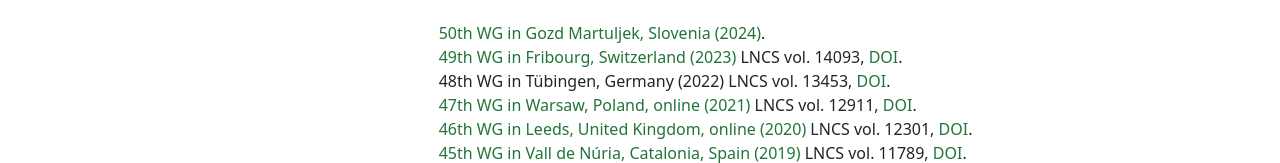
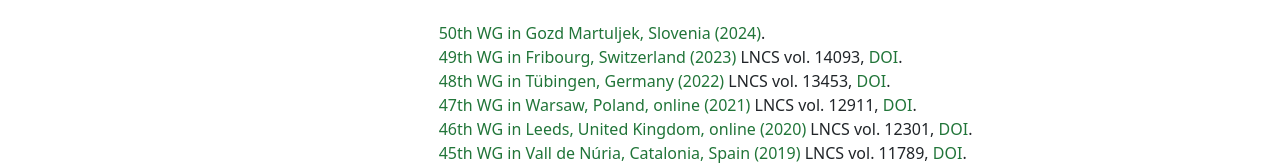
Before and after one commit to wg-conference/wg-conference, a plain HTML site: page past.html in a window 1280 px wide. Shown: the part 373-536 px from the top of the page. Drawn offline with nearby package versions, Linux system fonts and the light colour scheme.

Commit message:
Add back Link 2022

```diff
--- a/past.html
+++ b/past.html
@@ -39,7 +39,7 @@
 	<p>
 	<a href="https://conferences.famnit.upr.si/event/31/"> 50th WG in Gozd Martuljek, Slovenia (2024)</a>.<br>
 	<a href="https://events.unifr.ch/wg2023/"> 49th WG in Fribourg, Switzerland (2023)</a> LNCS vol. 14093, <a href="https://urldefense.com/v3/__https://doi.org/10.1007/978-3-031-43380-1__;!!Dc8iu7o!wWY5tEpdji0zmrboA0wT1D9nqRIy6v7EzTXU08vhsliW2ZlbFAosMuVpv00HSiauCF7U2oscXVEZ-qGK5JWdeuIL5CglrSLv92ei$">DOI</a>.<br>
-	48th WG in Tübingen, Germany (2022) LNCS vol. 13453, <a href="https://urldefense.com/v3/__https://doi.org/10.1007/978-3-031-15914-5__;!!Dc8iu7o!wWY5tEpdji0zmrboA0wT1D9nqRIy6v7EzTXU08vhsliW2ZlbFAosMuVpv00HSiauCF7U2oscXVEZ-qGK5JWdeuIL5CglrTkIEdol$"> DOI</a>.<br>
+	<a href="https://algo.cs.uni-tuebingen.de/wg2022/"> 48th WG in Tübingen, Germany (2022)</a> LNCS vol. 13453, <a href="https://urldefense.com/v3/__https://doi.org/10.1007/978-3-031-15914-5__;!!Dc8iu7o!wWY5tEpdji0zmrboA0wT1D9nqRIy6v7EzTXU08vhsliW2ZlbFAosMuVpv00HSiauCF7U2oscXVEZ-qGK5JWdeuIL5CglrTkIEdol$"> DOI</a>.<br>
 	<a href="https://urldefense.com/v3/__https://wg2021.mimuw.edu.pl/__;!!Dc8iu7o!wWY5tEpdji0zmrboA0wT1D9nqRIy6v7EzTXU08vhsliW2ZlbFAosMuVpv00HSiauCF7U2oscXVEZ-qGK5JWdeuIL5Cglrex9nppV$"> 47th WG in Warsaw, Poland, online (2021)</a> LNCS vol. 12911, <a href="https://urldefense.com/v3/__https://doi.org/10.1007/978-3-030-86838-3__;!!Dc8iu7o!wWY5tEpdji0zmrboA0wT1D9nqRIy6v7EzTXU08vhsliW2ZlbFAosMuVpv00HSiauCF7U2oscXVEZ-qGK5JWdeuIL5CglrX5kz3ao$"> DOI</a>. <br>
 	<a href="https://urldefense.com/v3/__https://algorithms.leeds.ac.uk/wg2020/__;!!Dc8iu7o!wWY5tEpdji0zmrboA0wT1D9nqRIy6v7EzTXU08vhsliW2ZlbFAosMuVpv00HSiauCF7U2oscXVEZ-qGK5JWdeuIL5CglrUiROSN7$">46th WG in Leeds, United Kingdom, online (2020)</a> LNCS vol. 12301, <a href="https://urldefense.com/v3/__https://doi.org/10.1007/978-3-030-60440-0__;!!Dc8iu7o!wWY5tEpdji0zmrboA0wT1D9nqRIy6v7EzTXU08vhsliW2ZlbFAosMuVpv00HSiauCF7U2oscXVEZ-qGK5JWdeuIL5CglrZMX22tU$"> DOI</a>.<br>
 	<a href="https://urldefense.com/v3/__http://wg2019.sau.thilikos.info/__;!!Dc8iu7o!wWY5tEpdji0zmrboA0wT1D9nqRIy6v7EzTXU08vhsliW2ZlbFAosMuVpv00HSiauCF7U2oscXVEZ-qGK5JWdeuIL5CglrYQsGP0H$">45th WG in Vall de Núria, Catalonia, Spain (2019)</a> LNCS vol. 11789, <a href="https://urldefense.com/v3/__https://doi.org/10.1007/978-3-030-30786-8__;!!Dc8iu7o!wWY5tEpdji0zmrboA0wT1D9nqRIy6v7EzTXU08vhsliW2ZlbFAosMuVpv00HSiauCF7U2oscXVEZ-qGK5JWdeuIL5CglrXgisa4d$"> DOI</a>.<br>
```
